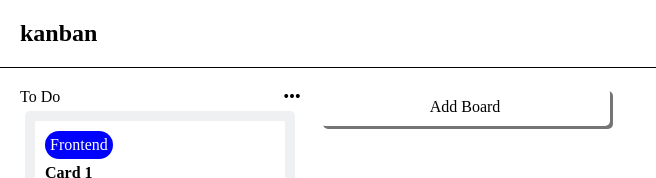
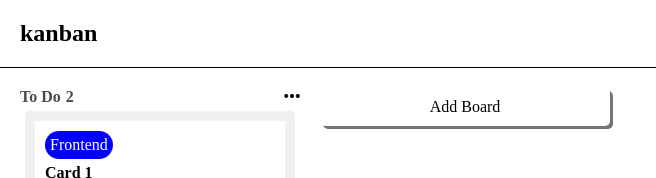
Before and after one commit to SaikatDeb12/kanban-board, a React (Vite) app: page / in a window 1280 px wide. Shown: the top 178 px of the page, without its empty margins (0-656 px from the left). Built offline with nearby package versions, Linux system fonts and the light colour scheme.

Commit message:
add board, card count

```diff
--- a/src/App.jsx
+++ b/src/App.jsx
@@ -61,12 +61,25 @@ function App() {
   };
 
   const addBoard = (value) => {
+    console.log("title: ", value.title);
     setBoard([
       ...board,
       {
         id: Date.now() + Math.random,
-        title: value.title,
-        cards: value.cards,
+        title: "To Do",
+        cards: [
+          {
+            id: Date.now() + Math.random(),
+            title: "Card 2",
+            task: "Some coding",
+            label: {
+              tag: "Backend",
+              color: "green",
+            },
+            desc: "Lorem ipsum dolor sit amet",
+            date: "25 Feb",
+          },
+        ],
       },
     ]);
   };
--- a/src/Components/Board/Board.jsx
+++ b/src/Components/Board/Board.jsx
@@ -8,11 +8,14 @@ import Dropdown from "../Dropdown/Dropdown";
 
 const Board = ({ board }) => {
   const [dropdown, showDropdowm] = useState(false);
-
+  console.log("Board, Cards", board.cards);
   return (
     <div className="board">
       <div className="board-top">
-        <p className="board-top-title">{board?.title}</p>
+        <div className="board-top-title">
+          <p>{board?.title}</p>
+          <p>{board ? board?.cards?.length : 0}</p>
+        </div>
         <SlOptions
           className="board-options"
           onClick={() => showDropdowm(!dropdown)}
--- a/src/Components/Board/Board.scss
+++ b/src/Components/Board/Board.scss
@@ -7,6 +7,13 @@
 .board-top {
   display: flex;
   justify-content: space-between;
+}
+
+.board-top-title {
+  display: flex;
+  gap: 5px;
+  color: #4b4a4a;
+  font-weight: 600;
 }
 
 .board-card {
```
